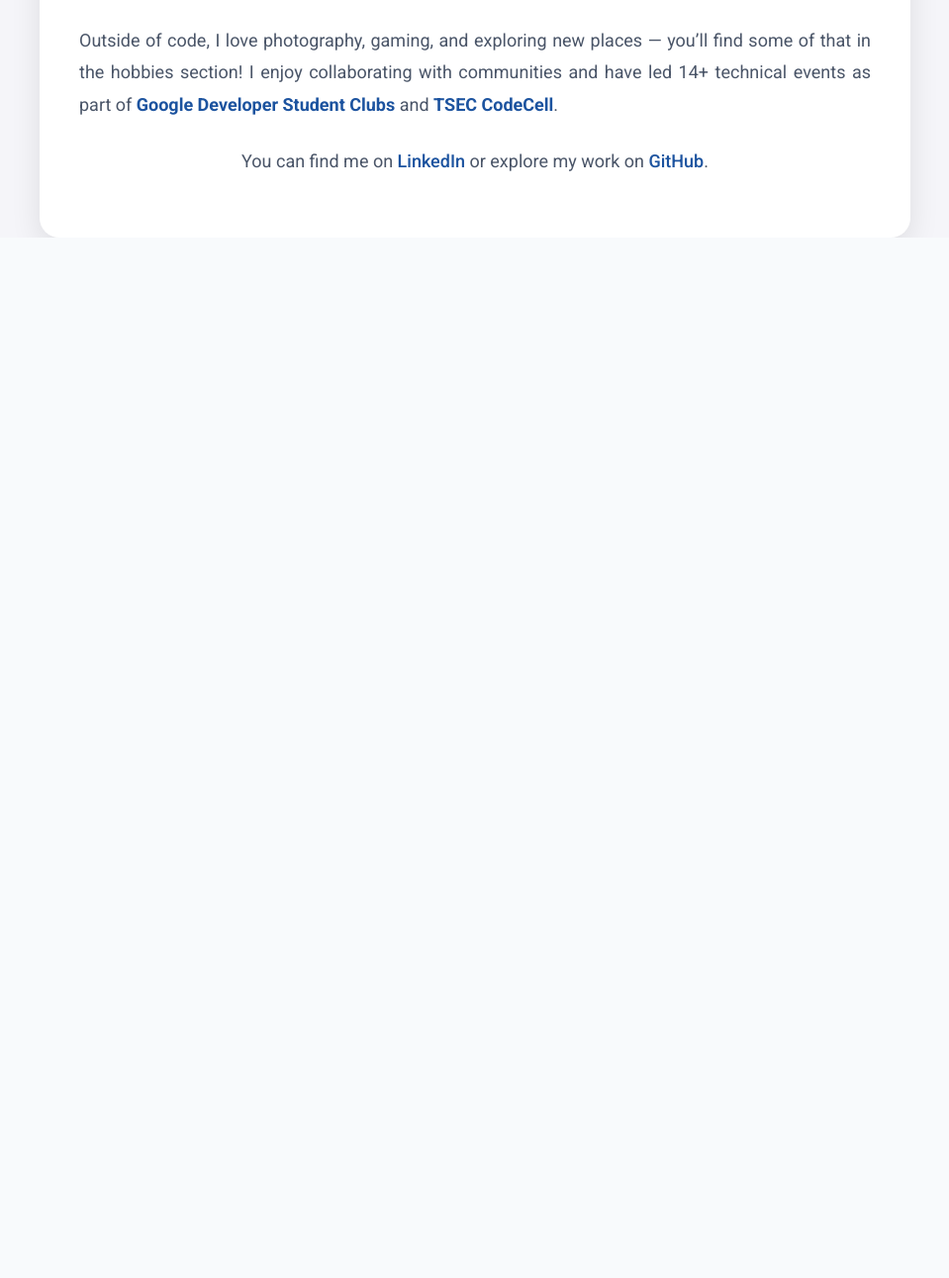
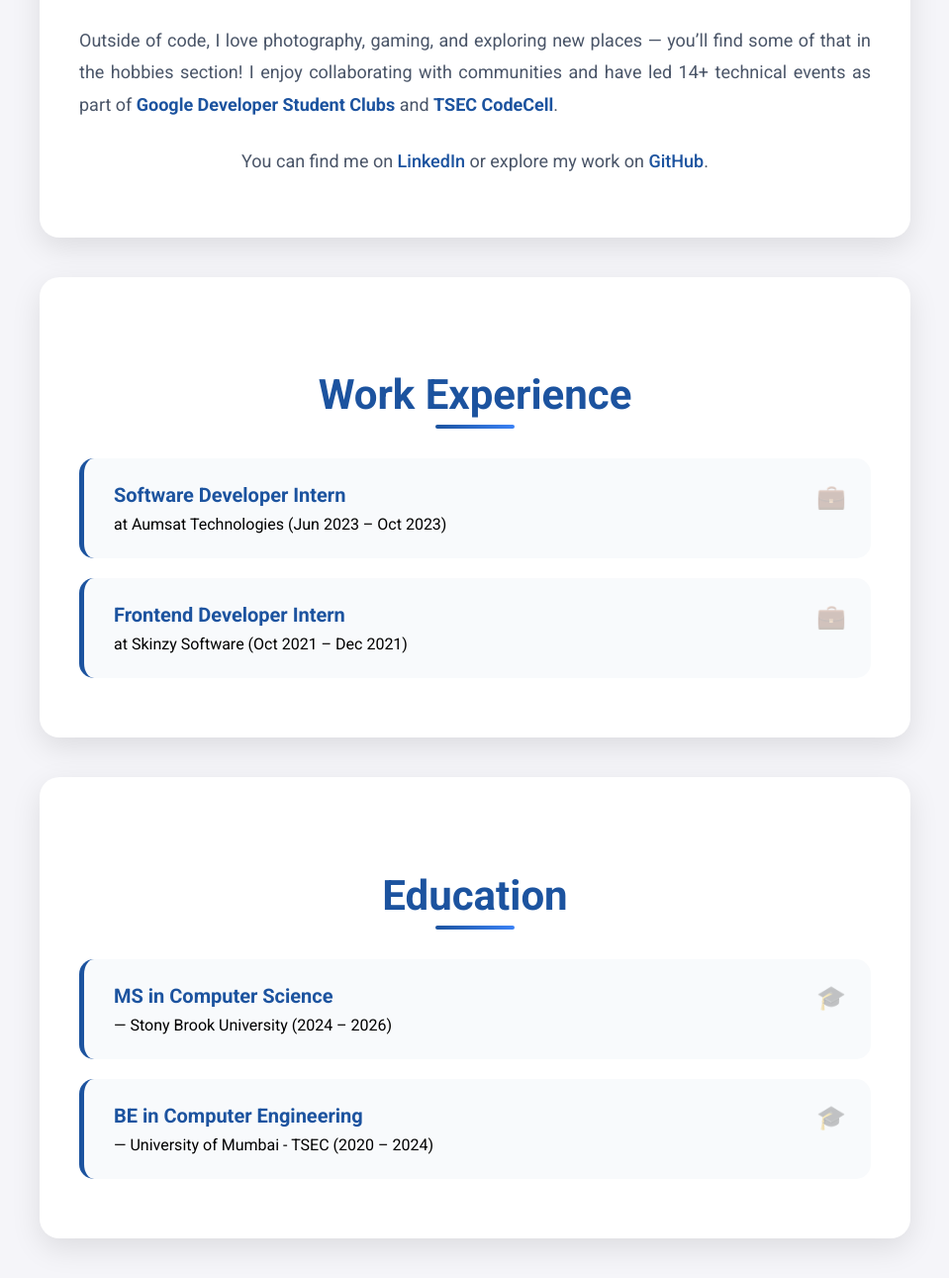
Before and after one commit to Harsh-H-Shah/MLH-portfolio, a Flask app: page / in a window 1280 px wide. Shown: the part 888-2179 px from the top of the page at 99% size, without its empty margins (160-1119 px from the left). Before the commit the page ends 1128 px from the top, so only its background shows below. Run offline with Flask 2, Linux system fonts and the light colour scheme.

Commit message:
Add work experience and education sections (#3, #4)

```diff
--- a/app/__init__.py
+++ b/app/__init__.py
@@ -8,4 +8,13 @@ app = Flask(__name__)
 
 @app.route('/')
 def index():
-    return render_template('index.html', title="Harsh Shah", url=os.getenv("URL"))
+    work_experience = [
+        {"role": "Software Developer Intern", "company": "Aumsat Technologies", "duration": "Jun 2023 – Oct 2023"},
+        {"role": "Frontend Developer Intern", "company": "Skinzy Software", "duration": "Oct 2021 – Dec 2021"}
+    ]
+
+    education = [
+        {"school": "Stony Brook University", "degree": "MS in Computer Science", "duration": "2024 – 2026"},
+        {"school": "University of Mumbai - TSEC", "degree": "BE in Computer Engineering", "duration": "2020 – 2024"}
+    ]
+    return render_template('index.html', title="Harsh Shah", url=os.getenv("URL"), work_experience=work_experience, education=education)
--- a/app/static/styles/main.css
+++ b/app/static/styles/main.css
@@ -187,3 +187,136 @@ body {
 #about a:hover::after {
   width: 100%;
 }
+
+#experience,
+#education {
+  max-width: 800px;
+  margin: 40px auto;
+  padding: 60px 40px;
+  background: white;
+  border-radius: 20px;
+  box-shadow: 0 10px 30px rgba(0, 0, 0, 0.1);
+  position: relative;
+}
+
+#experience h2,
+#education h2 {
+  font-size: 42px;
+  font-weight: 700;
+  color: #1c539f;
+  text-align: center;
+  margin-bottom: 40px;
+  position: relative;
+}
+
+#experience h2::after,
+#education h2::after {
+  content: '';
+  position: absolute;
+  bottom: -10px;
+  left: 50%;
+  transform: translateX(-50%);
+  width: 80px;
+  height: 4px;
+  background: linear-gradient(90deg, #1c539f, #3b82f6);
+  border-radius: 2px;
+}
+
+#experience ul,
+#education ul {
+  list-style: none;
+  padding: 0;
+  margin: 0;
+}
+
+#experience li,
+#education li {
+  background: #f8fafc;
+  margin-bottom: 20px;
+  padding: 25px 30px;
+  border-radius: 15px;
+  border-left: 5px solid #1c539f;
+  transition: all 0.3s ease;
+  position: relative;
+  overflow: hidden;
+}
+
+#experience li:hover,
+#education li:hover {
+  transform: translateY(-3px);
+  box-shadow: 0 8px 25px rgba(28, 83, 159, 0.15);
+  border-left-color: #3b82f6;
+}
+
+#experience li::before,
+#education li::before {
+  content: '';
+  position: absolute;
+  top: 0;
+  left: 0;
+  width: 100%;
+  height: 100%;
+  background: linear-gradient(
+    135deg,
+    rgba(28, 83, 159, 0.02),
+    rgba(59, 130, 246, 0.02)
+  );
+  opacity: 0;
+  transition: opacity 0.3s ease;
+}
+
+#experience li:hover::before,
+#education li:hover::before {
+  opacity: 1;
+}
+
+#experience li:last-child,
+#education li:last-child {
+  margin-bottom: 0;
+}
+
+#experience strong,
+#education strong {
+  color: #1c539f;
+  font-weight: 600;
+  font-size: 20px;
+  display: block;
+  margin-bottom: 8px;
+  position: relative;
+  z-index: 1;
+}
+
+#experience li > *:not(strong),
+#education li > *:not(strong) {
+  color: #4a5568;
+  font-size: 16px;
+  line-height: 1.6;
+  position: relative;
+  z-index: 1;
+}
+
+#experience li::after {
+  content: '💼';
+  position: absolute;
+  top: 25px;
+  right: 25px;
+  font-size: 24px;
+  opacity: 0.3;
+  transition: all 0.3s ease;
+}
+
+#education li::after {
+  content: '🎓';
+  position: absolute;
+  top: 25px;
+  right: 25px;
+  font-size: 24px;
+  opacity: 0.3;
+  transition: all 0.3s ease;
+}
+
+#experience li:hover::after,
+#education li:hover::after {
+  opacity: 0.6;
+  transform: scale(1.1);
+}
--- a/app/templates/index.html
+++ b/app/templates/index.html
@@ -78,5 +78,28 @@
         <a href="https://github.com/harsh-h-shah/" target="_blank">GitHub</a>.
       </p>
     </section>
+    <section id="experience">
+      <h2>Work Experience</h2>
+      <ul>
+        {% for job in work_experience %}
+        <li>
+          <strong>{{ job.role }}</strong> at {{ job.company }} ({{ job.duration
+          }})
+        </li>
+        {% endfor %}
+      </ul>
+    </section>
+
+    <section id="education">
+      <h2>Education</h2>
+      <ul>
+        {% for edu in education %}
+        <li>
+          <strong>{{ edu.degree }}</strong> — {{ edu.school }} ({{ edu.duration
+          }})
+        </li>
+        {% endfor %}
+      </ul>
+    </section>
   </body>
 </html>
```
